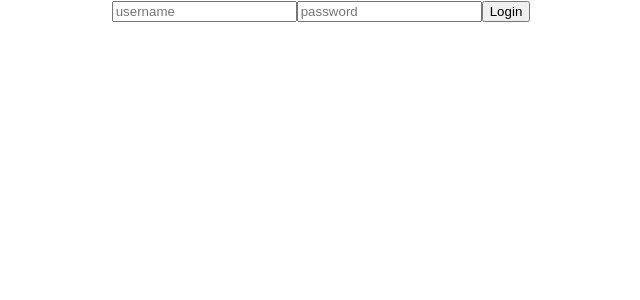
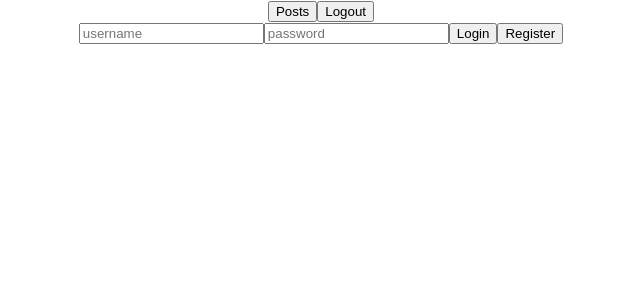
Before and after one commit to jerjohnson1911/Trek-Trak, a React (Create React App) app: page / in a window 1280 px wide. Shown: the top 300 px of the page, without its empty margins (319-959 px from the left). Built offline with nearby package versions, Linux system fonts and the light colour scheme; no server answers.

Commit message:
Nav somewhat working

```diff
--- a/src/App.js
+++ b/src/App.js
@@ -1,10 +1,13 @@
 import React from 'react'
 import './App.css';
+import Nav from './Components/Nav/Nav'
 import routes from './routes'
+
 
 function App() {
   return (
     <div className="App">
+      <Nav />
      {routes}
     </div>
   );
--- a/src/Components/Auth/Auth.js
+++ b/src/Components/Auth/Auth.js
@@ -2,13 +2,25 @@
 import React, { useState } from 'react'
 import axios from 'axios'
 import { connect } from 'react-redux'
-import updateUser from '../../redux/reducer'
+import {updateUser} from '../../redux/reducer'
 // import { login } from '../../../server/controllers/user'
 
 function Auth(props) {
     const [username, setUsername] = useState('')
     const [password, setPassword] = useState('')
 
+
+function register(){
+    const userData = {username, password}
+    axios.post('/api/auth/register', userData)
+    .then(res => {
+        props.history.push('/posts')
+        props.updateUser({username: res.data.username, profile_pic: res.data.profile_pic, id: res.data.id})
+    }).catch(err => {
+        console.log(err)
+    })
+
+}
 
 function login() {
     const userData = {username, password}
@@ -22,6 +34,11 @@ function login() {
         })
 }
 
+// function logoutUser() {
+//     axios.post('/api/auth/logout')
+//       .then(_ => logout, props.history.push('/'))
+//   }
+
 
 return (
     <div>
@@ -34,6 +51,8 @@ return (
         type='password' placeholder='password' />
 
         <button onClick={login}>Login</button>
+        <button onClick={register}>Register</button>
+
     </div>
 )
 }
--- /dev/null
+++ b/src/Components/Nav/Nav.js
@@ -0,0 +1,46 @@
+import React, {useEffect} from 'react'
+import axios from 'axios'
+import {updateUser, logout} from '../../redux/reducer'
+import {Link, withRouter} from 'react-router-dom'
+import {connect} from 'react-redux'
+
+function Nav(props){
+
+
+useEffect(() => {
+    axios.get('/api/auth/me')
+    .then(res => props.updateUser(res.data))
+
+}, [props])
+
+// function getUser(){
+//     axios.get('/api/auth/me')
+//     .then(res => props.updateUser(res.data))
+// }
+
+
+function logoutUser() {
+    axios.post('/api/auth/logout')
+      .then(_ => logout)
+  }
+
+
+return(
+    <div>
+<Link to='/posts'>
+<button>Posts</button>
+</Link>
+
+
+<Link to='/' onClick={logoutUser}>
+<button>Logout</button>
+</Link>
+</div>
+)
+}
+
+const mapStateToProps = (state) => state
+
+
+export default withRouter( connect(mapStateToProps, {updateUser, logout})(Nav))
+// export default Nav
```
